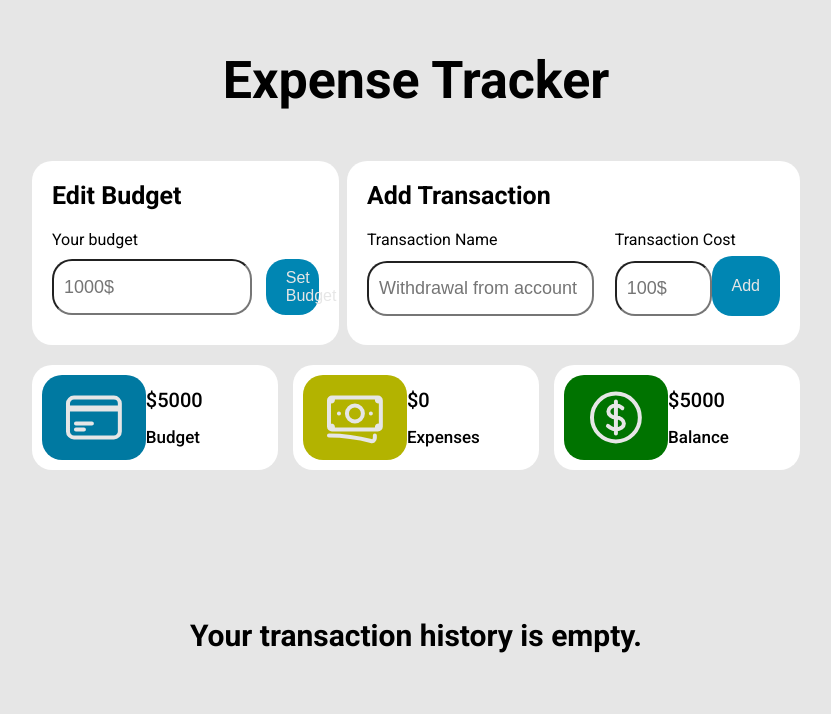
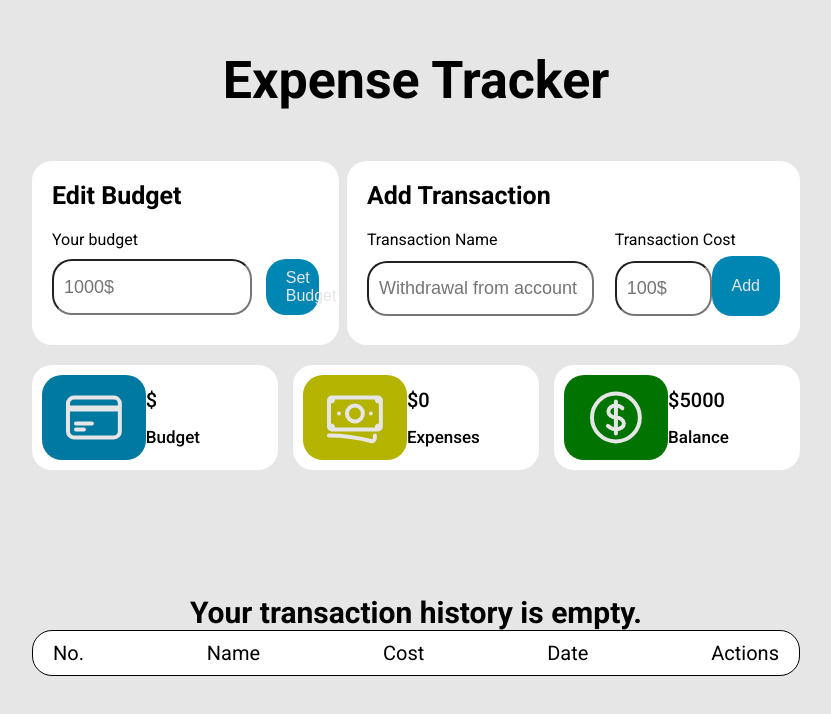
Before and after one commit to MarioMilosevic/Expense-Tracker, a website built with Vite: page index.html in a window 1280 px wide. Both pictures are taken after a click on the button "Set Budget". Shown: the whole page, without its empty margins (224-1055 px from the left). Built offline with nearby package versions, Linux system fonts and the light colour scheme.

Commit message:
Add transactionDescription

```diff
--- a/classes.js
+++ b/classes.js
@@ -1,15 +1,23 @@
 "use strict";
 
-class Budget {
-  constructor(budget, balance) {
-    this.budget = budget;
-    this.balance = balance;
+export class Budget {
+  constructor() {
+    this.budget = 0;
+    this.expense = 0;
+    this.balance = 0;
+  }
+
+  setBudget(value) {
+    this.budget = Number(value);
+  }
+
+  getBudget() {
+    return this.budget;
   }
 }
 
-class Transaction {
-  constructor(expense, num, name, cost, date, actions) {
-    this.expense = expense;
+export class Transaction {
+  constructor(num, name, cost, date, actions) {
     this.num = num;
     this.name = name;
     this.cost = cost;
@@ -18,7 +26,7 @@ class Transaction {
   }
 }
 
-class TransactionManager {
+export class TransactionManager {
   constructor() {
     this.transactionArr = [];
   }
--- a/index.html
+++ b/index.html
@@ -116,8 +116,16 @@
         </div>
       </div>
       <!--  -->
+
       <div class="transactionHistory">
         <h2>Your transaction history is empty.</h2>
+        <div class="transactionDescription">
+          <div>No.</div>
+          <div>Name</div>
+          <div>Cost</div>
+          <div>Date</div>
+          <div>Actions</div>
+        </div>
       </div>
     </div>
     <script type="module" src="/main.js"></script>
--- a/main.js
+++ b/main.js
@@ -1,6 +1,6 @@
 'use strict'
 import { constants } from "./constants"
-
+import { Budget, Transaction, TransactionManager } from "./classes"
 const {
     budgetInput,
     setBudgetBtn,
@@ -12,3 +12,28 @@ const {
     totalBalance,
     transactionHistory,
 } = constants()
+
+const budget = new Budget()
+
+setBudgetBtn.addEventListener('click', function(){
+    budget.setBudget(budgetInput.value)
+    console.log(budget.getBudget());
+    totalBudget.textContent = `$${budgetInput.value}`
+    budgetInput.value = ''
+})
+
+addTransactionBtn.addEventListener('click', function(){
+    const expenseNameValue = expenseNameInput.value
+    console.log(expenseNameValue);
+    const expenseCostValue = expenseCostInput.value
+    console.log(expenseCostValue);
+    const transaction = new Transaction(1, expenseNameValue, expenseCostValue, 25, 'remove')
+    console.log(transaction);
+})
+
+const getCurrentDate = () => {
+    const date = new Date()
+
+}
+
+getCurrentDate()
--- a/package.json
+++ b/package.json
@@ -10,5 +10,8 @@
   },
   "devDependencies": {
     "vite": "^5.0.8"
+  },
+  "dependencies": {
+    "toastify-js": "^1.12.0"
   }
 }
--- a/style.css
+++ b/style.css
@@ -198,13 +198,15 @@ header {
 }
 
 .transactionHistory {
-  width: 70%;
+  width: 60%;
   margin: 0 auto;
   display: flex;
   justify-content: center;
+  flex-direction: column;
   align-items: center;
   font-size: 2rem;
   min-height: 200px;
+
 }
 .transactionHistory h2 {
   text-align: center;
@@ -229,3 +231,13 @@ header {
 .svgBalance {
   background-color: #007300;
 }
+
+.transactionDescription{
+  display: flex;
+  border: 1px solid black;
+  width: 100%;
+  justify-content: space-between;
+  padding:1rem 2rem;
+  background-color: var(--secondary--color);
+  border-radius: 2rem;
+}
```
Also changed, not shown: helpers.js (added, +7 -0 lines), 1 other file.
